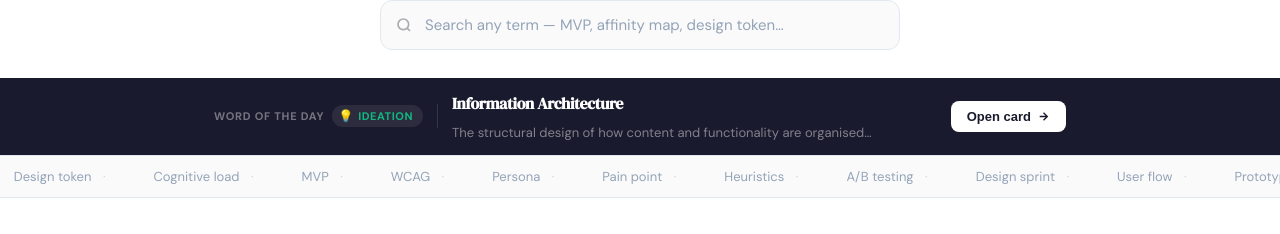
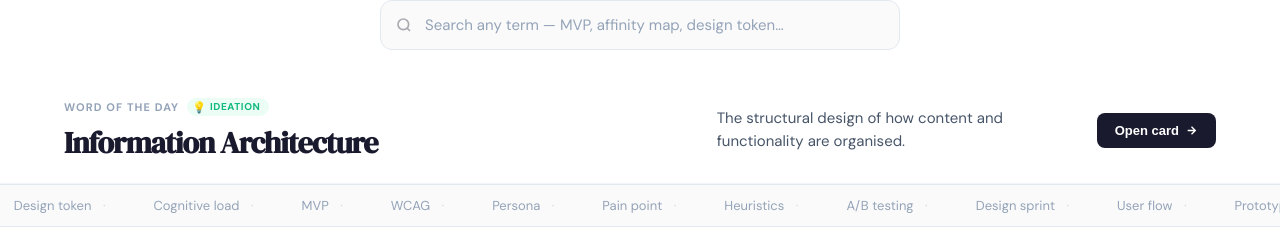
Before and after one commit to mcihael11111/workplace-vocab, a React (Vite) app in the folder packages/frontend/: page / in a window 1280 px wide. Shown: the part 385-619 px from the top of the page. Built offline with nearby package versions, Linux system fonts and the light colour scheme; no server answers.

Commit message:
Refactor TermOfTheDay to match CategoriesSection header pattern, improve WCAG contrast
Co-Authored-By: Claude Sonnet 4.6 <noreply@anthropic.com>

```diff
--- a/packages/frontend/src/components/ui/TermOfTheDay.jsx
+++ b/packages/frontend/src/components/ui/TermOfTheDay.jsx
@@ -1,4 +1,4 @@
-// TermOfTheDay — compact featured strip below the hero.
+// TermOfTheDay — featured strip below the hero, matching the CategoriesSection header pattern.
 // Picks one term per calendar day deterministically — no backend needed.
 // Category accent, icon, and name update daily with the term.
 import { ALL_WORDS } from "../../data/words.js";
@@ -20,61 +20,60 @@ export function TermOfTheDay({ completedTerms, onOpen }) {
     onOpen(wordsInCat, idx >= 0 ? idx : 0);
   };
 
-  // Short teaser — up to first comma/period or 90 chars
+  // Short teaser — up to first comma/period or 100 chars
   const teaser = (() => {
     const cutoff = term.definition.search(/[,.]/);
-    const short  = cutoff > 0 && cutoff < 90 ? term.definition.slice(0, cutoff) : term.definition.slice(0, 90);
-    return short + "…";
+    const short  = cutoff > 0 && cutoff < 100 ? term.definition.slice(0, cutoff) : term.definition.slice(0, 100);
+    return short + ".";
   })();
 
   return (
-    <div style={{ background: "#1A1A2E" }}>
+    <div style={{ borderBottom: "1px solid #F1F5F9" }}>
       <div style={{
-        maxWidth: 900, margin: "0 auto", padding: "14px 24px",
-        display: "flex", alignItems: "center", gap: 14, flexWrap: "wrap",
+        maxWidth: 1200, margin: "0 auto", padding: "20px 24px",
+        display: "flex", alignItems: "center", justifyContent: "space-between",
+        gap: 24, flexWrap: "wrap",
       }}>
 
-        {/* Label + category */}
-        <div style={{ display: "flex", alignItems: "center", gap: 8, flexShrink: 0 }}>
-          <span style={{ fontSize: 11, fontWeight: 700, letterSpacing: "0.07em", textTransform: "uppercase", color: "rgba(255,255,255,0.4)" }}>
+        {/* Left: label + term */}
+        <div>
+          <div style={{ display: "flex", alignItems: "center", gap: 8, marginBottom: 6 }}>
+            <p style={{ fontSize: 11, fontWeight: 700, letterSpacing: "0.1em", textTransform: "uppercase", color: "#94A3B8", margin: 0 }}>
               Word of the day
-          </span>
-          <div style={{ display: "inline-flex", alignItems: "center", gap: 5, background: "rgba(255,255,255,0.08)", borderRadius: 99, padding: "3px 10px 3px 6px" }}>
-            <span style={{ fontSize: 12 }}>{cat.icon}</span>
-            <span style={{ fontSize: 11, fontWeight: 700, letterSpacing: "0.05em", textTransform: "uppercase", color: cat.accent }}>{cat.name}</span>
+            </p>
+            <div style={{ display: "inline-flex", alignItems: "center", gap: 4, background: cat.color, borderRadius: 99, padding: "2px 8px 2px 5px" }}>
+              <span style={{ fontSize: 11 }}>{cat.icon}</span>
+              <span style={{ fontSize: 10, fontWeight: 700, letterSpacing: "0.06em", textTransform: "uppercase", color: cat.accent }}>{cat.name}</span>
             </div>
           </div>
-
-        {/* Divider */}
-        <div style={{ width: 1, height: 24, background: "rgba(255,255,255,0.12)", flexShrink: 0 }}/>
-
-        {/* Term + teaser */}
-        <div style={{ flex: 1, minWidth: 0, display: "flex", alignItems: "baseline", gap: 10, flexWrap: "wrap" }}>
-          <span style={{ fontSize: 16, fontWeight: 700, letterSpacing: "-0.02em", fontFamily: "'DM Serif Display', Georgia, serif", color: "#fff", whiteSpace: "nowrap" }}>
+          <h2 style={{ fontSize: 30, fontWeight: 700, letterSpacing: "-0.03em", fontFamily: "'DM Serif Display', serif", color: "#1A1A2E", margin: 0 }}>
             {term.term}
-          </span>
-          <span style={{ fontSize: 13, color: "rgba(255,255,255,0.45)", overflow: "hidden", textOverflow: "ellipsis", whiteSpace: "nowrap", maxWidth: "100%" }}>
-            {teaser}
-          </span>
+          </h2>
         </div>
 
-        {/* CTA */}
+        {/* Right: teaser + CTA */}
+        <div style={{ display: "flex", alignItems: "center", gap: 20, flexWrap: "wrap" }}>
+          <p style={{ fontSize: 15, color: "#475569", lineHeight: 1.55, maxWidth: 360, margin: 0 }}>
+            {teaser}
+          </p>
           {isDone ? (
-          <div style={{ display: "inline-flex", alignItems: "center", gap: 6, color: "#4ADE80", fontSize: 13, fontWeight: 600, flexShrink: 0 }}>
-            <svg width="13" height="13" viewBox="0 0 24 24" fill="none" stroke="currentColor" strokeWidth="2.5"><path d="M20 6L9 17l-5-5"/></svg>
+            <div style={{ display: "inline-flex", alignItems: "center", gap: 6, background: "#F0FDF4", border: "1.5px solid #86EFAC", borderRadius: 8, padding: "9px 16px", fontSize: 13, fontWeight: 700, color: "#16A34A", whiteSpace: "nowrap" }}>
+              <svg width="13" height="13" viewBox="0 0 24 24" fill="none" stroke="currentColor" strokeWidth="2.5" aria-hidden="true"><path d="M20 6L9 17l-5-5"/></svg>
               Done today
             </div>
           ) : (
             <button
               onClick={handleOpen}
-            style={{ display: "inline-flex", alignItems: "center", gap: 6, background: "#fff", color: "#1A1A2E", border: "none", borderRadius: 8, padding: "8px 16px", fontSize: 13, fontWeight: 700, cursor: "pointer", flexShrink: 0, transition: "opacity 0.15s" }}
-            onMouseEnter={e => e.currentTarget.style.opacity = "0.88"}
+              aria-label={`Open flashcard for ${term.term}`}
+              style={{ display: "inline-flex", alignItems: "center", gap: 6, background: "#1A1A2E", color: "#fff", border: "none", borderRadius: 8, padding: "10px 18px", fontSize: 13, fontWeight: 700, cursor: "pointer", whiteSpace: "nowrap", transition: "opacity 0.15s" }}
+              onMouseEnter={e => e.currentTarget.style.opacity = "0.85"}
               onMouseLeave={e => e.currentTarget.style.opacity = "1"}
             >
               Open card
-            <svg width="13" height="13" viewBox="0 0 24 24" fill="none" stroke="currentColor" strokeWidth="2.5"><path d="M5 12h14M12 5l7 7-7 7"/></svg>
+              <svg width="13" height="13" viewBox="0 0 24 24" fill="none" stroke="currentColor" strokeWidth="2.5" aria-hidden="true"><path d="M5 12h14M12 5l7 7-7 7"/></svg>
             </button>
           )}
+        </div>
 
       </div>
     </div>
```
Lines whose indentation alone changed are shown as unchanged.
